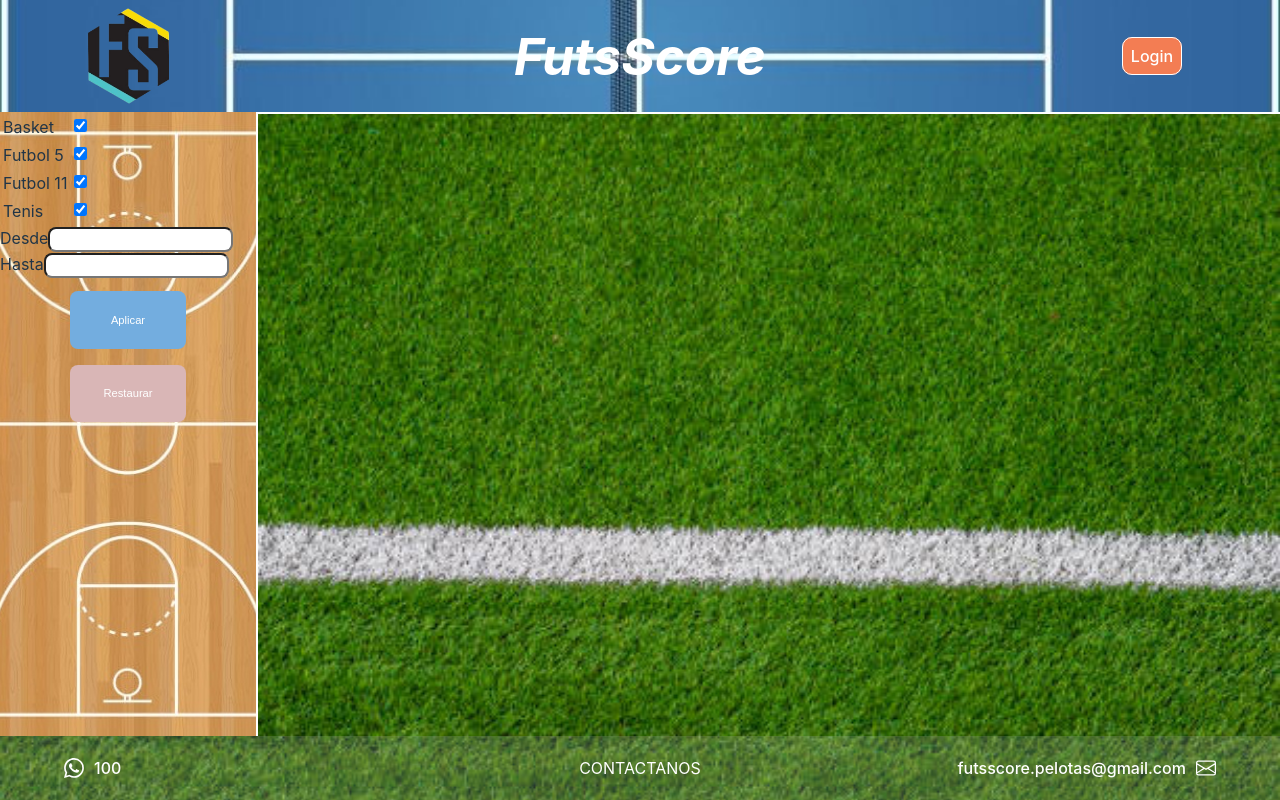
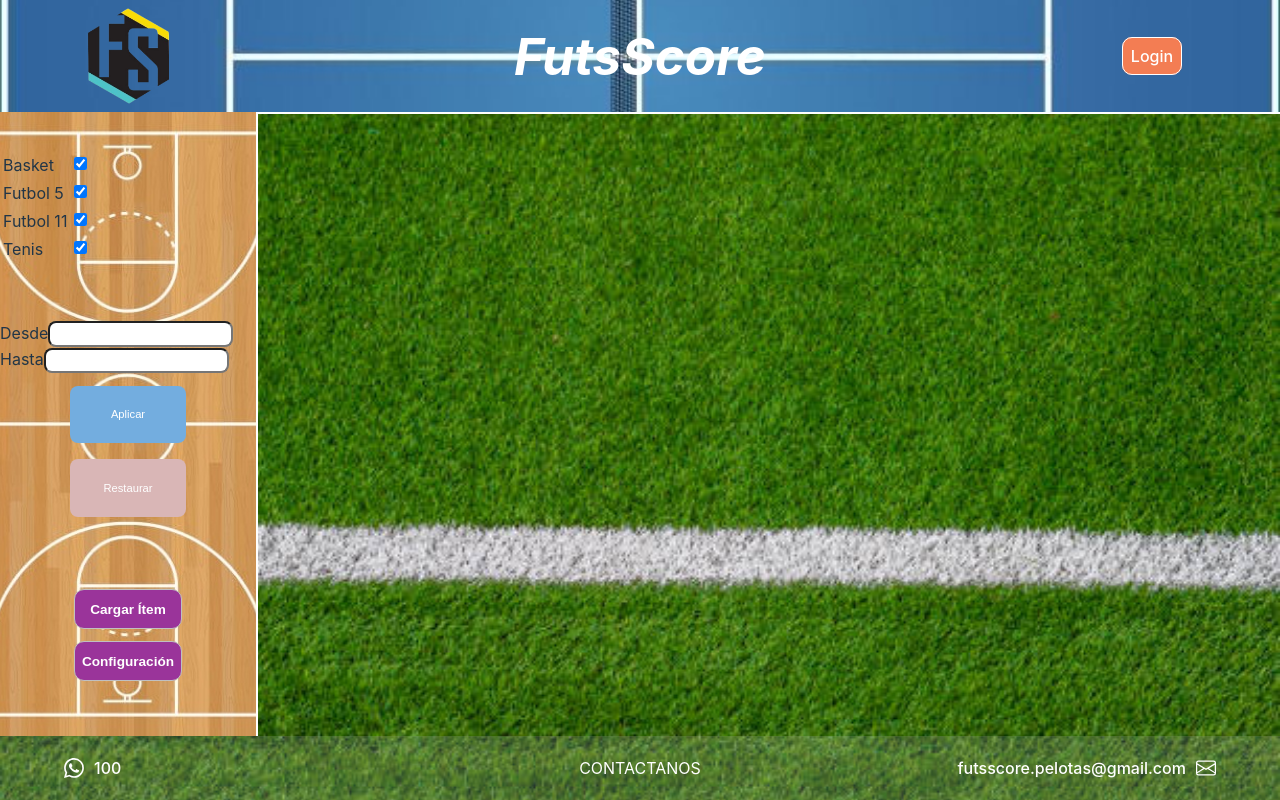
Before and after one commit to pablo-salituri/FutsScore, a React (Vite) app in the folder Front/: page / in a window 1280 px wide. Built offline with nearby package versions, Linux system fonts and the light colour scheme; no server answers; the database is empty.

Commit message:
estilos de large sidebar

```diff
--- a/Front/src/Components/SideBar/LargeSideBar.jsx
+++ b/Front/src/Components/SideBar/LargeSideBar.jsx
@@ -1,5 +1,6 @@
+import { useEffect } from "react";
 import { useSelector, useDispatch } from "react-redux";
-import { useLocation } from "react-router-dom";
+import { useLocation, Link } from "react-router-dom";
 import PriceFilter from "../Filter/PriceFilter";
 import { handleSportFilter } from "../../Redux/actions";
 import styles from "./LargeSideBar.module.css";
@@ -40,6 +41,18 @@ export default function LargeSideBar() {
       <section>
         <PriceFilter />
       </section>
+      <section className={styles.tools}>
+        <Link to="/admin/addItem" style={{ display: "contents" }}>
+          <button className={styles.button}>
+            Cargar Ítem
+          </button>
+        </Link>
+        <Link to="/admin/AdminTools" style={{ display: "contents" }}>
+          <button className={styles.button}>
+            Configuración
+          </button>
+        </Link>
+      </section>
     </div>
   );
 }
--- a/Front/src/Components/SideBar/LargeSideBar.module.css
+++ b/Front/src/Components/SideBar/LargeSideBar.module.css
@@ -5,8 +5,62 @@
         background-position: center;
         /* background-color: pink; */
         width: 20%;
+        display: flex;
+        flex-direction: column;
+        justify-content: center;
+        row-gap: 9%;
         box-sizing: border-box;
     }
+
+    .tools {
+        width: 100%;
+        height: 20%;
+        display: flex;
+        flex-direction: column;
+        align-items: center;
+        justify-content: center;
+        row-gap: 10%;
+    }
+
+    .button {
+        background-color: #9a349a;
+        color: white;
+        display: flex;
+        align-items: center;
+        justify-content: center;
+        column-gap: 8%;
+        border: 1px solid silver;
+        width: 42%;
+        height: 32%;
+        font-size: 0.85em;
+        font-weight: bold;
+        border-radius: 10px;
+    }
+
+
+    /* .uploadContainer {
+        background-color: #9a349a;
+        width: 40px;
+        height: 40px;
+        left: 2.5vh;
+        display: flex;
+        justify-content: center;
+        align-items: center;
+        border: 2px solid white;
+    }
+
+    .toolContainer {
+        background-color: #9a349a;
+        width: 40px;
+        height: 40px;
+        right: 2.5vh;
+        display: flex;
+        justify-content: center;
+        align-items: center;
+        border: 2px solid white;
+    } */
+
+
 }
 
 /* @media (min-width: 769px) and (max-width: 1024px) {
```
